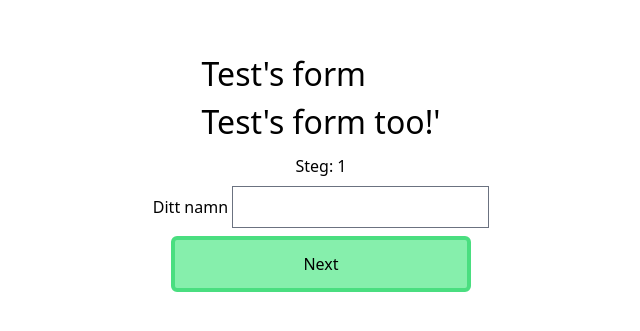
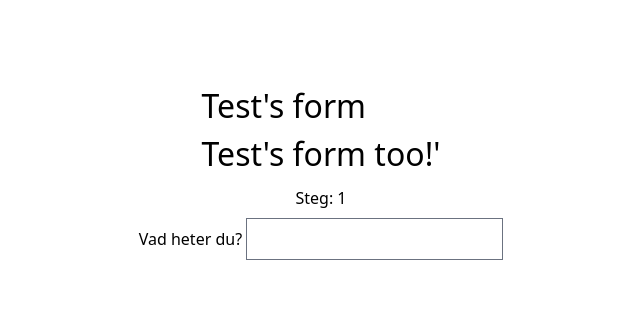
Before and after one commit to mrkarstrom/Svelte5, a SvelteKit app: page / in a window 1280 px wide. Shown: the part 229-560 px from the top of the page, without its empty margins (319-959 px from the left). Built offline with nearby package versions, Linux system fonts and the light colour scheme.

Commit message:
Trying out the snippet functionality using @render

```diff
--- a/src/routes/+page.svelte
+++ b/src/routes/+page.svelte
@@ -14,41 +14,7 @@
 	<Header name="Test"></Header>
 	<p>Steg: {formState.step + 1}</p>
 
-	{#if formState.step === 0}
-		<div>
-			<label for="name">Ditt namn</label>
-			<input type="text" id="name" bind:value={formState.name} />
-		</div>
-		<button
-			class="btn w-[300px] p-3 bg-green-300 border-4 border-green-400 rounded-md hover:bg-transparent"
-			onclick={() => {
-				if (formState.name !== '') {
-					formState.step += 1;
-					formState.error = '';
-				} else {
-					formState.error = 'Skriv in ditt namn!';
-					alert(formState.error);
-				}
-			}}>Next</button
-		>
-	{:else if formState.step === 1}
-		<div class="">
-			<label for="bday">Din födelsedag</label>
-			<input type="text" id="bday" bind:value={formState.birthday} />
-		</div>
-		<button
-			class="btn w-[300px] p-3 bg-green-300 border-4 border-green-400 rounded-md hover:bg-transparent"
-			onclick={() => {
-				if (formState.birthday !== '') {
-					formState.step += 1;
-					formState.error = '';
-				} else {
-					formState.error = 'Skriv in din födelsedag!';
-					alert(formState.error);
-				}
-			}}>Next</button
-		>
-	{/if}
+	{@render formStep({ question: 'Vad heter du?', id: 'name', type: 'text' })}
 
 	{#if formState.error}
 		<p class="error">{formState.error}</p>
```
